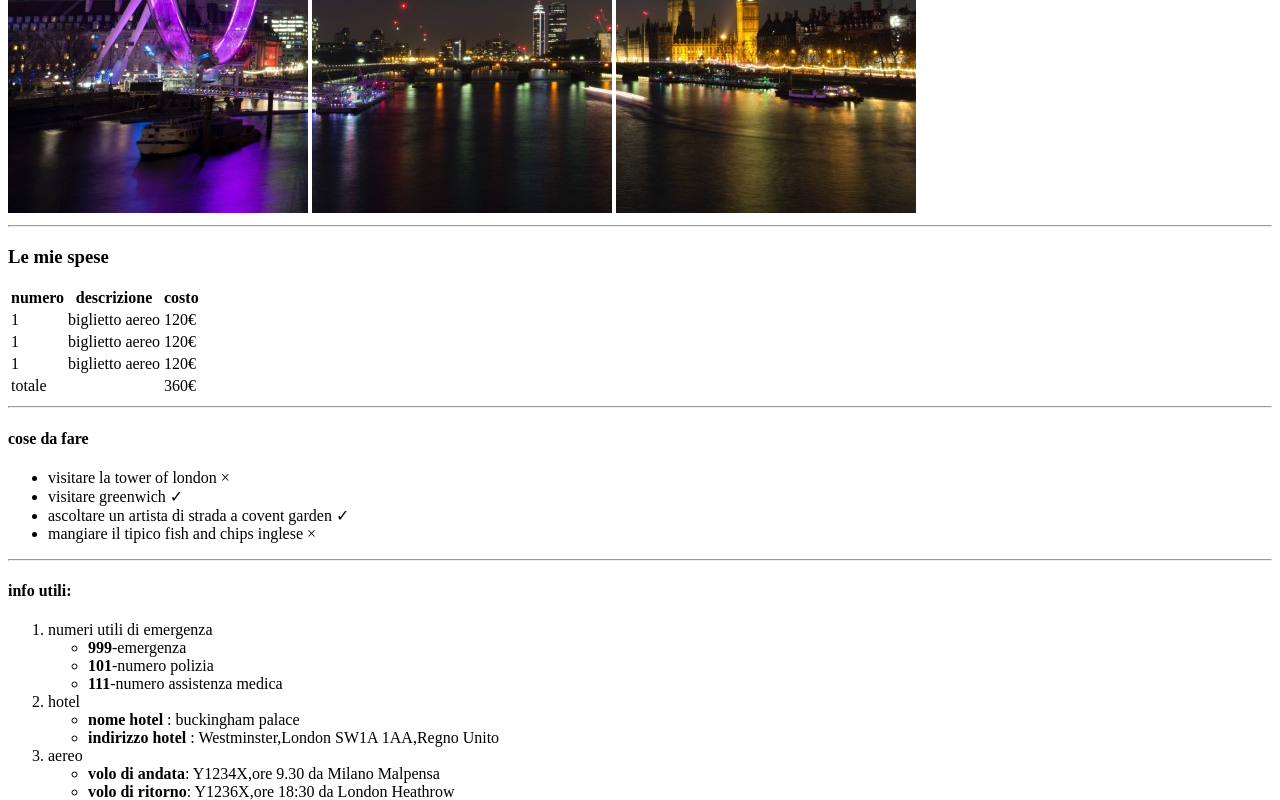
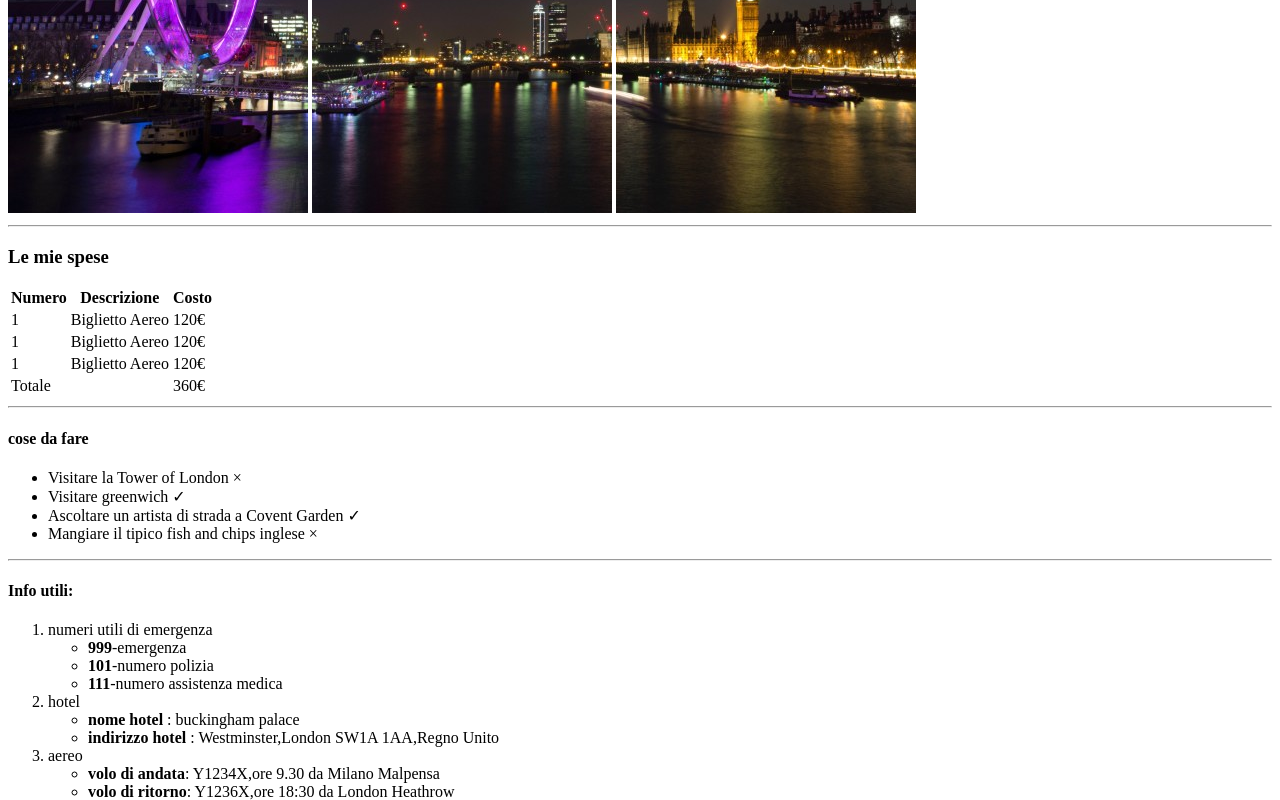
Before and after one commit to natdm02/html-london-trip, a plain HTML site: page index.html in a window 1280 px wide. Shown: the part 467-1267 px from the top of the page. Drawn offline with Linux system fonts and the light colour scheme.

Commit message:
SECONDO ESERCIZIO

```diff
--- a/index.html
+++ b/index.html
@@ -31,9 +31,9 @@
     <table>
       <thead>
         <tr>
-          <strong><th>numero</th></strong>
-          <strong><th>descrizione</th></strong>
-          <strong><th>costo</th></strong>
+          <strong><th>Numero</th></strong>
+          <strong><th>Descrizione</th></strong>
+          <strong><th>Costo</th></strong>
         </tr>
       </thead>
     <!--/fine insestazione tabella-->
@@ -42,20 +42,20 @@
     <tbody>
       <tr>
         <td>1</td>
-        <td>biglietto aereo</td>
+        <td>Biglietto Aereo</td>
         <td>120&euro;</td>
       </tr>
 
       <tr>
         <td>1</td>
-        <td>biglietto aereo</td>
+        <td>Biglietto Aereo</td>
         <td>120&euro;</td>
 
       </tr>
 
       <tr>
         <td>1</td>
-        <td>biglietto aereo</td>
+        <td>Biglietto Aereo</td>
         <td>120&euro;</td>
       </tr>
     </tbody>
@@ -63,7 +63,7 @@
 
   <!--chiusura tabella-->
   <tfoot>
-    <td>totale</td>
+    <td>Totale</td>
     <td>      </td>
     <td>360&euro;</td>
   </tfoot>
@@ -79,10 +79,10 @@
 
     <ul>
 
-      <li>visitare la tower of london &#215</li>
-      <li>visitare greenwich &#10003</li>
-      <li>ascoltare un artista di strada a covent garden &#10003</li>
-      <li>mangiare il tipico fish and chips inglese &#215</li>
+      <li>Visitare la Tower of London &#215</li>
+      <li>Visitare greenwich &#10003</li>
+      <li>Ascoltare un artista di strada a Covent Garden &#10003</li>
+      <li>Mangiare il tipico fish and chips inglese &#215</li>
     </ul>
 
   </div>
@@ -92,7 +92,7 @@
 
   <!--inizio quarta parte (lista ordinata)[numerata]-->
   <div>
-    <h4>info utili:</h4>
+    <h4>Info utili:</h4>
 
     <ol>
       <li>numeri utili di emergenza</li>
@@ -116,23 +116,16 @@
        </ul>
 
     </ol>
+  </div>
     <hr>
   <!--/fine quarta parte -->
+
+  <!--ULTIMA PARTE (FOTO)-->
   <div>
     <h3>le foto</h3>
     <img src="https://www.abta.com/sites/default/files/styles/large/public/media/uploads/london-400x400-compressor_0.jpg" alt="">
     <img src="https://imgc.allpostersimages.com/img/posters/evening-tower-bridge-and-river-thames-london_u-L-P2QVZJ0.jpg?artPerspective=n" alt="">
   </div>
 
-
-
-
-
-
-  </div>
-
-
-
-
 </body>
 </html>
```
